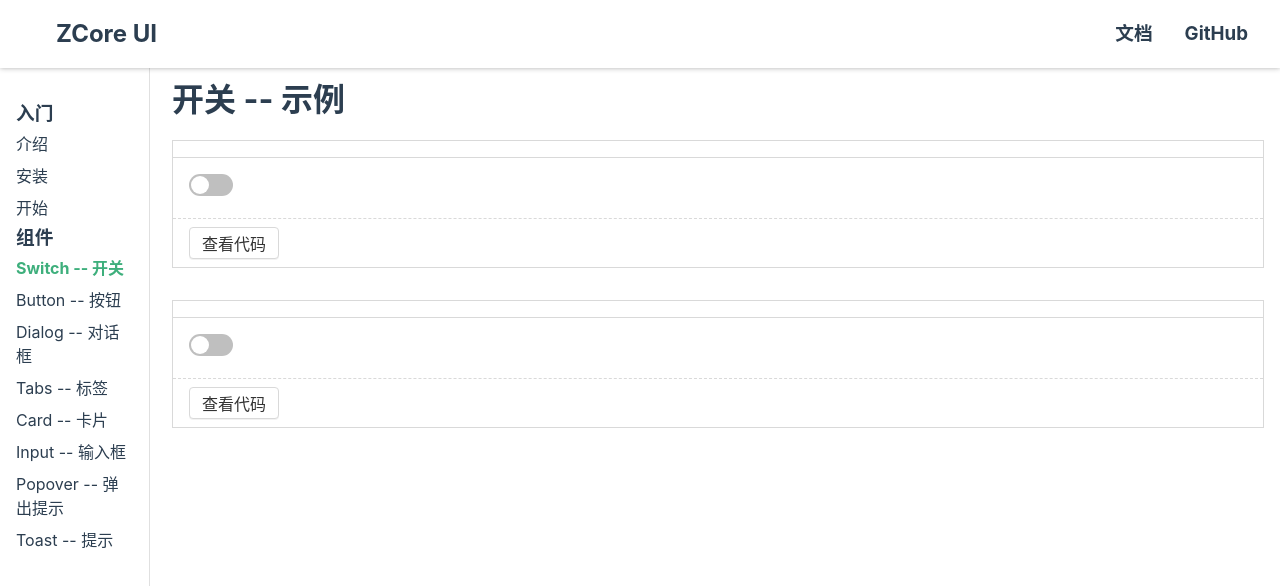
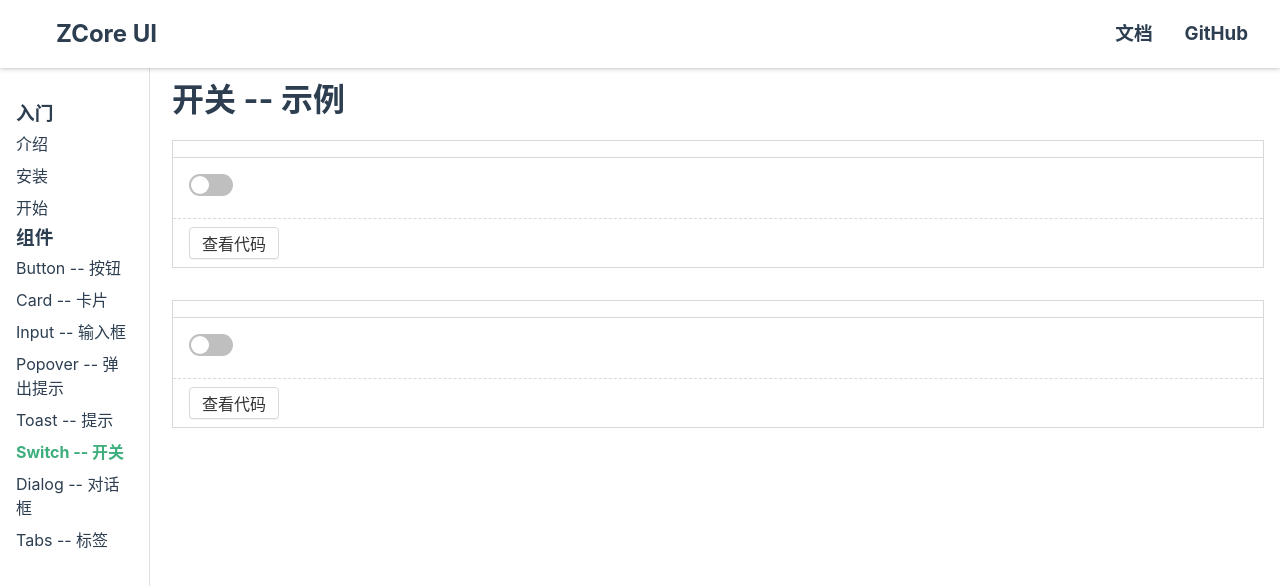
Before and after one commit to 1099571219/ZCore-UI, a Vue app: page /#/Doc/switch in a window 1280 px wide. Shown: the top 586 px of the page. Built offline with nearby package versions, Linux system fonts and the light colour scheme.

Commit message:
修改 组件顺序

```diff
--- a/src/views/Doc.vue
+++ b/src/views/Doc.vue
@@ -18,16 +18,7 @@
         <h3>组件</h3>
         <ol>
           <li>
-            <router-link to="/doc/switch">Switch -- 开关</router-link>
-          </li>
-          <li>
             <router-link to="/doc/button">Button -- 按钮</router-link>
-          </li>
-          <li>
-            <router-link to="/doc/dialog">Dialog -- 对话框</router-link>
-          </li>
-          <li>
-            <router-link to="/doc/tabs">Tabs -- 标签</router-link>
           </li>
           <li>
             <router-link to="/doc/card">Card -- 卡片</router-link>
@@ -40,6 +31,15 @@
           </li>
           <li>
             <router-link to="/doc/toast">Toast -- 提示</router-link>
+          </li>
+          <li>
+            <router-link to="/doc/switch">Switch -- 开关</router-link>
+          </li>
+          <li>
+            <router-link to="/doc/dialog">Dialog -- 对话框</router-link>
+          </li>
+          <li>
+            <router-link to="/doc/tabs">Tabs -- 标签</router-link>
           </li>
         </ol>
       </aside>
```
